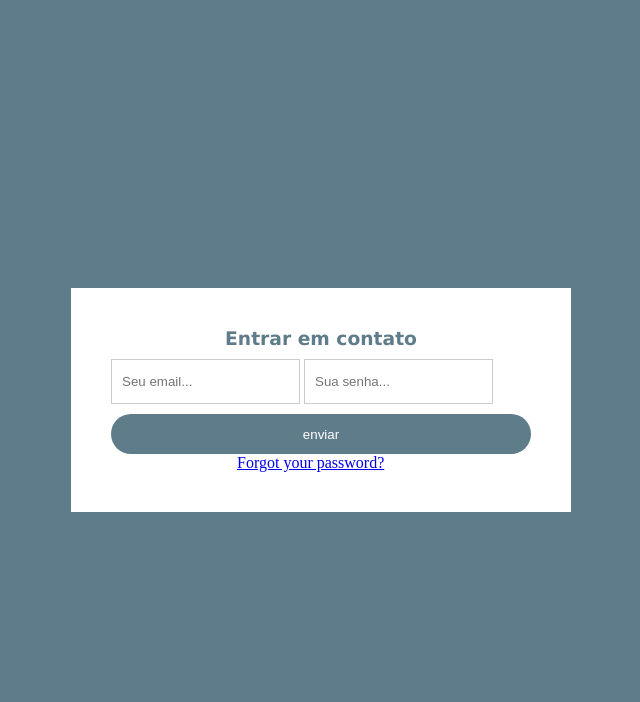
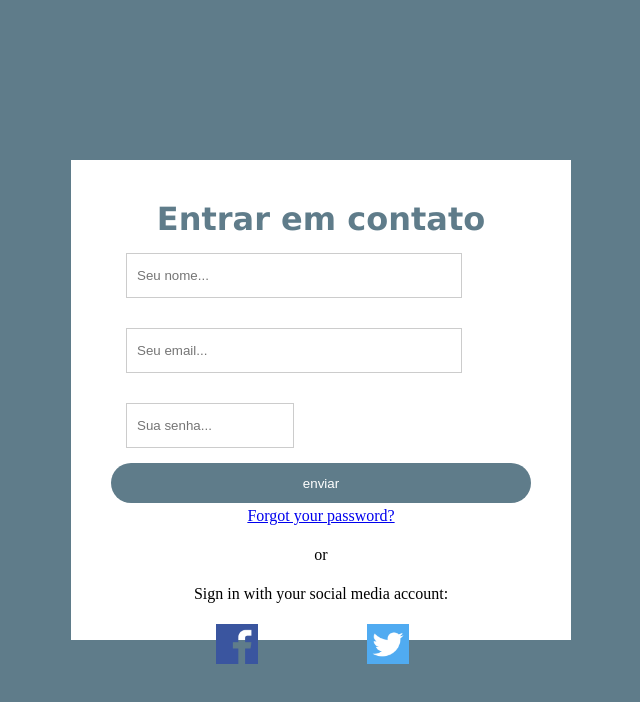
Before and after one commit to LoFerreira/form-contact, a plain HTML site: page index.html in a window 1280 px wide. Shown: the whole page, without its empty margins (319-959 px from the left). Drawn offline with Linux system fonts and the light colour scheme.

Commit message:
update index

```diff
--- a/index.html
+++ b/index.html
@@ -14,25 +14,39 @@
         form{
             background-color: white;
             max-width: 500px;
-            width: 70%;
+            width: 50%;
+            height: 60%;
             padding: 40px;
             position: absolute;
             left: 50%;
             top: 50%;
             transform: translate(-50%, -50%);
         }
-        form h3{
+        form h1{
             text-align: center;
             color: #5F7C8A;
             font-family: 'Lucida sans'
         }
-        form input[type=text],
-        form input[type=password]{
-            witdth: 100%;
+        form #email{
+            width: 80%;
             height: 45px;
             border: 1px solid #ccc;
             padding-left: 10px;
-            margin: 10px 0;
+            margin: 15px ;
+        }
+        form #nome{
+            width: 80%;
+            height: 45px;
+            border: 1px solid #ccc;
+            padding-left: 10px;
+            margin: 15px ;
+        }
+        form input[type=password]{
+            width: 40%;
+            height: 45px;
+            border: 1px solid #ccc;
+            padding-left: 10px;
+            margin: 15px ;
         }
         form input[type=submit]{
             width: 100%;
@@ -43,7 +57,6 @@
             border: 0;
             border-radius: 20px;
             transition: 1s;
-            margin-bot: 20%;
         }
         form input[type=submit]:hover{
             background-color: #4A5F6A;
@@ -54,23 +67,39 @@
         form input[type=password]:focus{
             outline: 0;
         }
-        a{
-            margin: 30%;
-            padding-
+        .aa{
+            display: block;
+            text-align: center;
+            padding-top: 1%;
+        }
+        form p{
+            margin: 5%;
+            text-align: center;
+        }
+        form img{
+            height: 10%;
+            width: 10%;
+            margin-left: 25%;
         }
     </style>
     <body>
         <form>
-            <h3>Entrar em contato</h3>
+            <h1>Entrar em contato</h1>
+            <input id='nome' type='text' name='nome' placeholder='Seu nome...' />
             <input id='email' type='text' name='email' placeholder='Seu email...' />
             <input id='password' type='password' name='senha' placeholder='Sua senha...' />
             <input type='submit' name='acao' value='enviar' />
-            <a href=" ">Forgot your password?</a>
+            <a class='aa' href=" ">Forgot your password?</a>
+            <p>or</p>
+            <p>Sign in with your social media account:</p>
+            <a href='https://www.facebook.com/'><img src="face.png" alt="alternatetext"></a>
+            <a href='https://twitter.com/login?lang=pt'><img src="twitter.png" alt="alternatetext"></a>
         </form>
 
         <script>
             var email = document.getElementById('email');
             var password = document.getElementById('password');
+            var nome = document.getElementById('nome');
 
             email.addEventListener('focus',()=>{
                 email.style.borderColor = '#4A5F6A';
@@ -84,6 +113,12 @@
             password.addEventListener('blur',()=>{
                 password.style.borderColor = '#ccc';
             });
+            nome.addEventListener('focus',()=>{
+                nome.style.borderColor = '#4A5F6A';
+            });
+            nome.addEventListener('blur',()=>{
+                nome.style.borderColor = '#ccc';
+            });
         </script>
     </body>
 </html>
```
Also changed, not shown: face.png (added), twitter.png (added).
